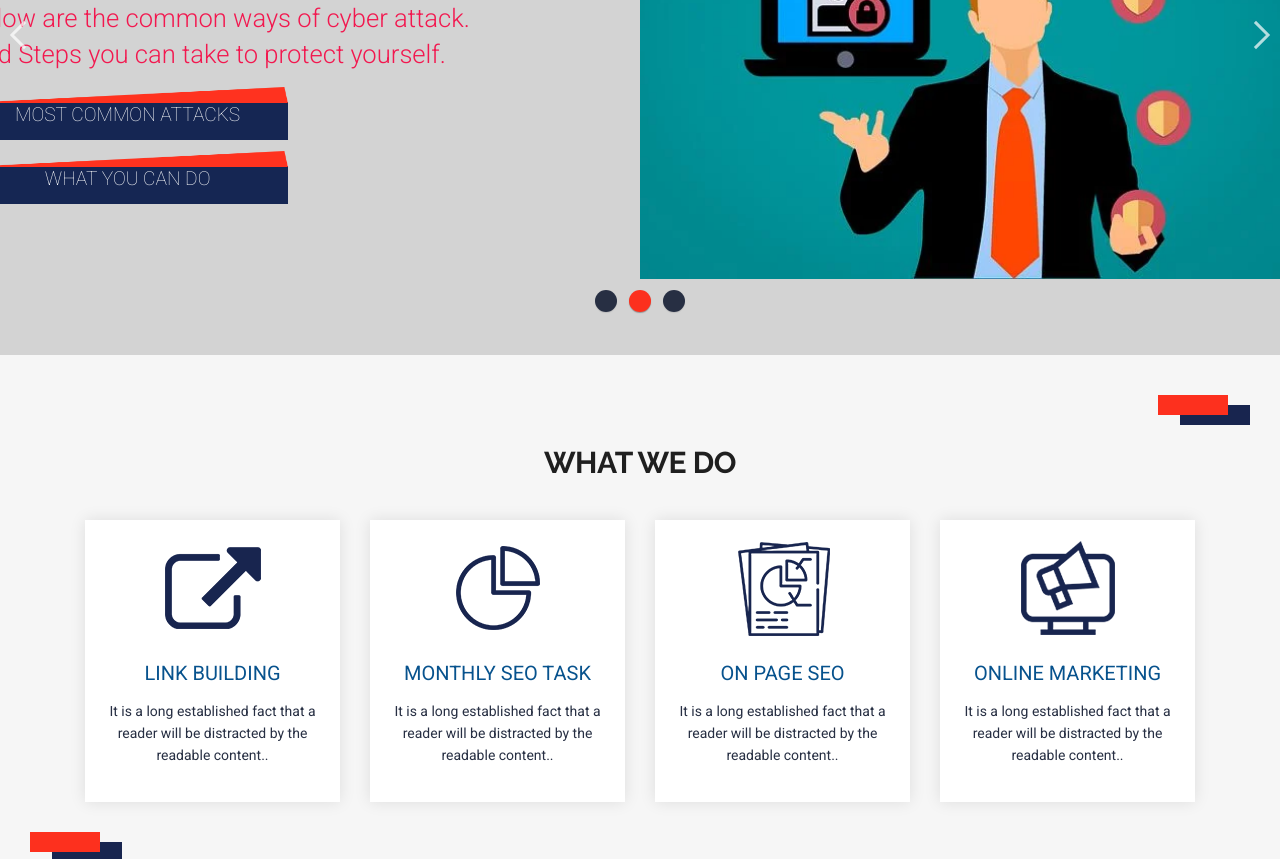
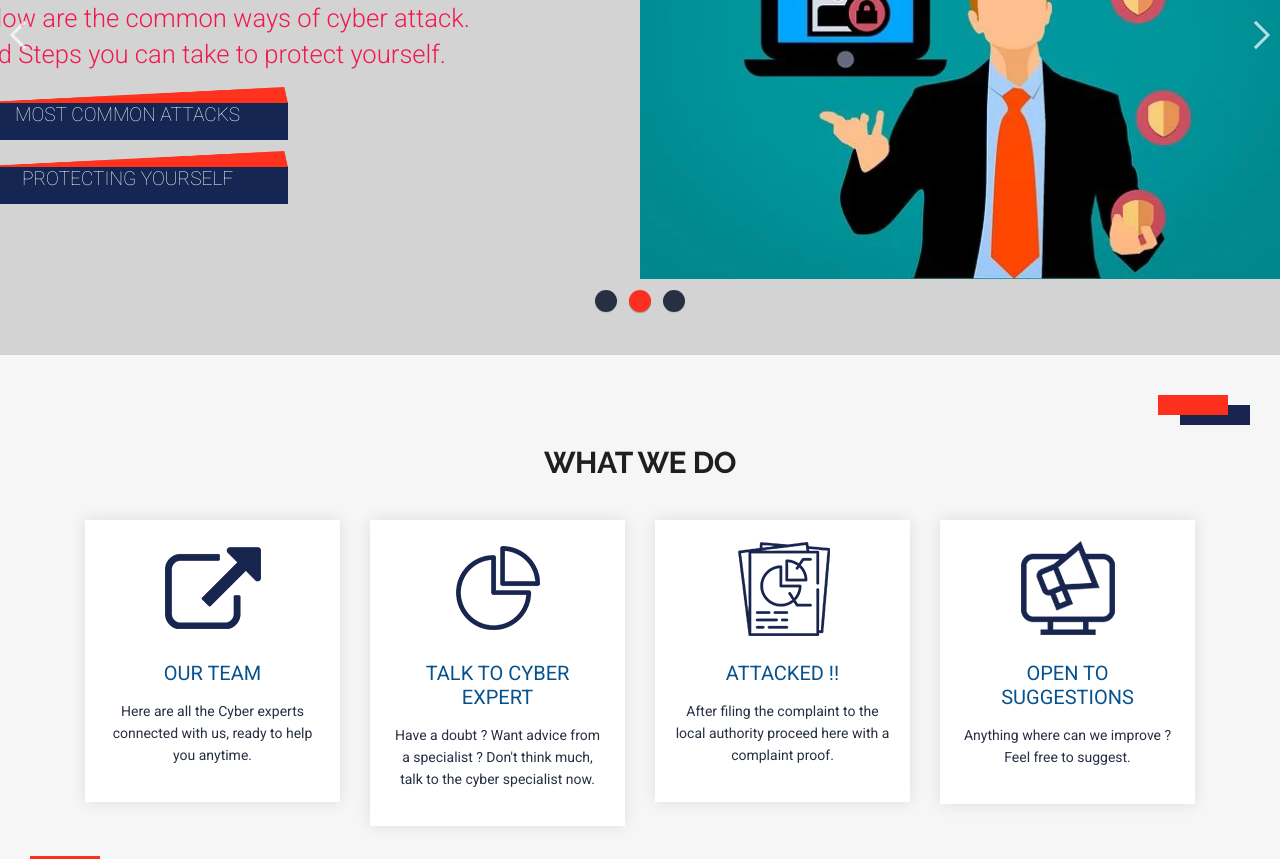
Before and after one commit to prasoonjain006/Self_Defense, a plain HTML site: page index.html in a window 1280 px wide. Shown: the part 285-1144 px from the top of the page. Drawn offline with Linux system fonts and the light colour scheme; some packages are replaced by stand-ins of ours.

```diff
--- a/css/style.css
+++ b/css/style.css
@@ -976,6 +976,7 @@ button#sidebarCollapse {
     padding: 20px;
     text-align: center;
     transition: ease all 0.5s;
+
 }
 
 .about_section {
@@ -1014,6 +1015,9 @@ button#sidebarCollapse {
     line-height: 22px;
     font-weight: 400;
 }
+/* .feature_box{
+    background: chartreuse;
+} */
 
 .about-box {
     padding: 70px 0px;
@@ -1166,6 +1170,9 @@ a.hvr-radial-out:hover,
 a.hvr-radial-out:focus {
     color: #fff;
 }
+.feature_box{
+    background: chartreuse;
+}
 
 
 /*------------------------------------------------------------------ Services -------------------------------------------------------------------*/
--- a/index.html
+++ b/index.html
@@ -103,9 +103,9 @@
                                                 <br>
                                                 <p>Below are the common ways of cyber attack.</p>
                                                 <p>And Steps you can take to protect yourself.</p><br>
-                                                <p><a class="readmore_bt" href="about.html"> Most Common Attacks  </a></p>
+                                                <p><a class="readmore_bt" href="https://www.cisco.com/c/en/us/products/security/common-cyberattacks.html"> Most Common Attacks  </a></p>
 
-                                                <a class="readmore_bt" href="about.html"> What You can Do </a>
+                                                <a class="readmore_bt" href="https://www.getsafeonline.org/protecting-yourself/"> Protecting Yourself  </a>
                                             </div>
                                         </div>
                                     </div>
@@ -123,8 +123,8 @@
                                                 <br>
                                                 <p>It's not impossible to trace cyber criminal.</p><br>
                                                 <p>Don't waste time thinking what to do. </p><br>
-                                                <p><a class="readmore_bt" href="about.html">First Follow These Steps.</a></p><br>
-                                                <a class="readmore_bt" href="about.html">Then contact us  here</a>
+                                                <p><a class="readmore_bt" href="https://www.wikihow.com/Report-Cyber-Crime">Report Cyber Crime</a></p><br>
+                                                <a class="readmore_bt" href="about.html">Then contact us here</a>
                                             </div>
                                         </div>
                                     </div>
@@ -156,10 +156,10 @@
                                     <img class="default-none" src="images/icon_1w.png" alt="#" />
                                 </div>
                                 <div class="full">
-                                    <h4>Link Building</h4>
+                                    <h4>Our Team </h4>
                                 </div>
                                 <div class="full">
-                                    <p>It is a long established fact that a reader will be distracted by the readable content..</p>
+                                    <p>Here are all the Cyber experts connected with us, ready to help you anytime.</p>
                                 </div>
                             </div>
                         </div>
@@ -170,10 +170,10 @@
                                     <img class="default-none" src="images/icon_2w.png" alt="#" />
                                 </div>
                                 <div class="full">
-                                    <h4>Monthly SEO Task</h4>
+                                    <h4>Talk to Cyber Expert</h4>
                                 </div>
                                 <div class="full">
-                                    <p>It is a long established fact that a reader will be distracted by the readable content..</p>
+                                    <p>Have a doubt ? Want advice from a specialist ? Don't think much, talk to the cyber specialist now.</p>
                                 </div>
                             </div>
                         </div>
@@ -184,10 +184,10 @@
                                     <img class="default-none" src="images/icon_3w.png" alt="#" />
                                 </div>
                                 <div class="full">
-                                    <h4>On Page SEO</h4>
+                                    <h4>ATTACKED !! </h4>
                                 </div>
                                 <div class="full">
-                                    <p>It is a long established fact that a reader will be distracted by the readable content..</p>
+                                    <p>After filing the complaint to the local authority proceed here with a complaint proof. </p>
                                 </div>
                             </div>
                         </div>
@@ -198,10 +198,10 @@
                                     <img class="default-none" src="images/icon_4w.png" alt="#" />
                                 </div>
                                 <div class="full">
-                                    <h4>Online marketing</h4>
+                                   <a href="#contactf"> <h4>Open to suggestions</h4></a>
                                 </div>
                                 <div class="full">
-                                    <p>It is a long established fact that a reader will be distracted by the readable content..</p>
+                                    <p>Anything where can we improve ? Feel free to suggest.</p>
                                 </div>
                             </div>
                         </div>
@@ -371,7 +371,7 @@
                 </div>
             </div>
             <!-- section -->
-            <div class="section contact_section">
+            <div  id="contactf"   class="section contact_section">
                 <div class="container-fluid">
                     <div class="row">
                         <div class="col-md-6 theme_color_bg fc3726 padding_0">
@@ -501,6 +501,19 @@
             });
         </script>
         <!-- google map js -->
+
+        <script>
+            // Initialize and add the map
+            function initMap() {
+
+              var amu = {lat: 27.913976, lng: 78.079234};
+              // The map, centered at amu
+              var map = new google.maps.Map(
+                  document.getElementById('map'), {zoom: 12, center: amu});
+
+              var marker = new google.maps.Marker({position: amu, map: map});
+            }
+        </script>
         <script src="https://maps.googleapis.com/maps/api/js?key=AIzaSyA8eaHt9Dh5H57Zh0xVTqxVdBFCvFMqFjQ&callback=initMap"></script>
         <!-- end google map js -->
 </body>
```
